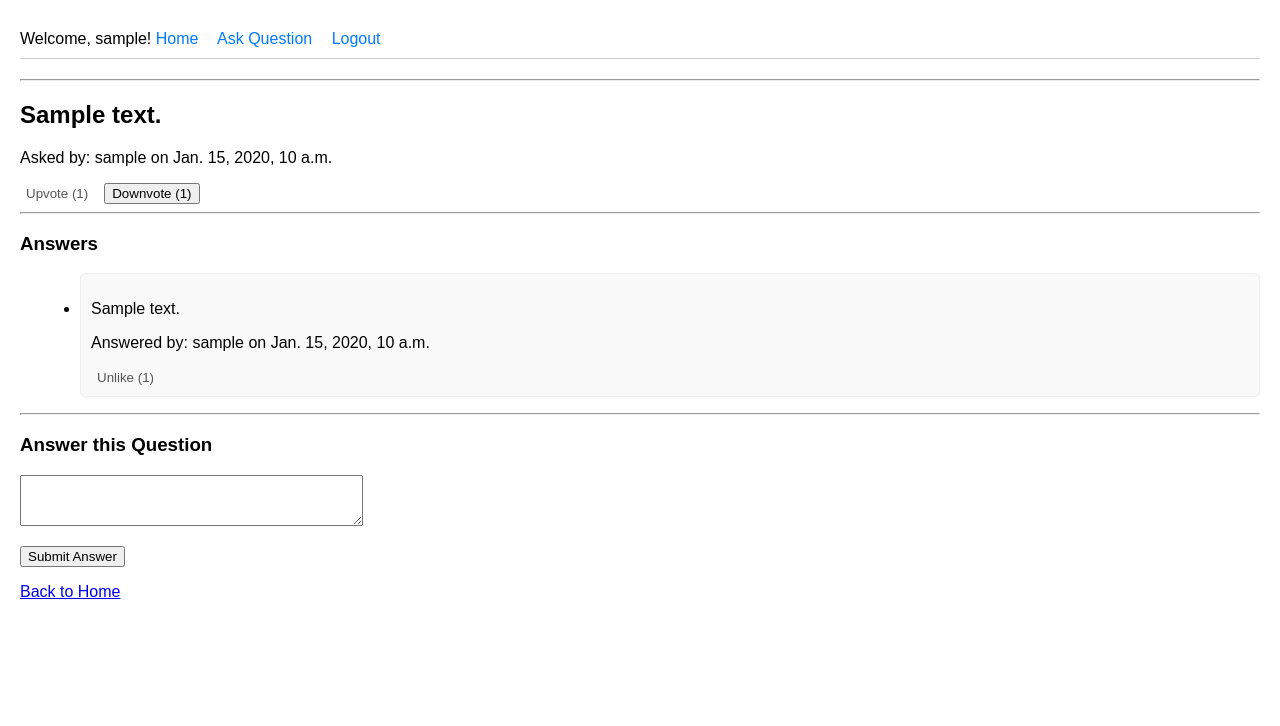
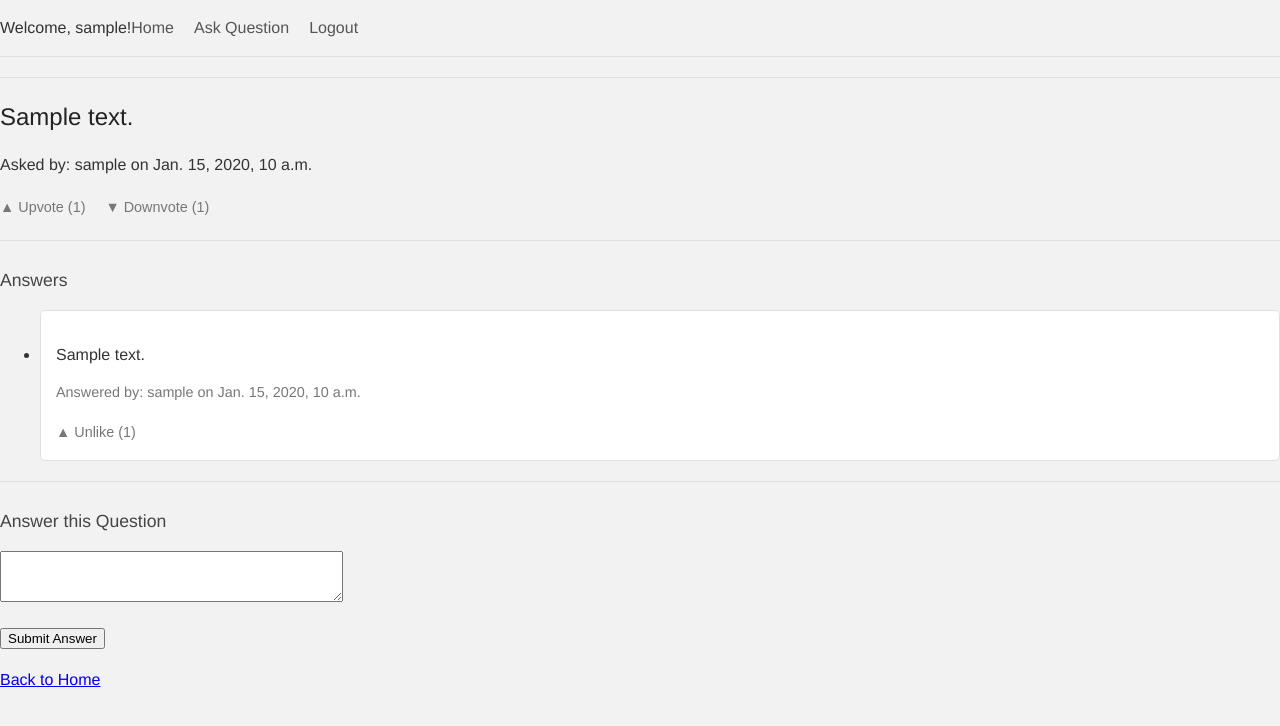
Before and after one commit to rhcp1303/quora, a Django app: page /question/1/ in a window 1280 px wide. Shown: the top 726 px of the page. Run offline with Django 5.2, Linux system fonts and the light colour scheme; a user stored in the database is signed in; tables that the repository leaves empty hold one stand-in row (values such as "Sample post").

Commit message:
fixing ui issue

```diff
--- a/core/views.py
+++ b/core/views.py
@@ -1,5 +1,4 @@
 from django.shortcuts import render, redirect, get_object_or_404
-from django.contrib.auth.forms import AuthenticationForm
 from django.contrib.auth import login, logout
 from django.contrib.auth.decorators import login_required
 from django.urls import reverse
@@ -16,7 +15,7 @@ def register(request):
             return redirect('home')
     else:
         form = RegistrationForm()
-    return render(request, 'html/registration/register.html', {'form': form})
+    return render(request, 'registration/register.html', {'form': form})
 
 def user_login(request):
     if request.method == 'POST':
@@ -27,17 +26,17 @@ def user_login(request):
             return redirect('home')
     else:
         form = LoginForm()
-    return render(request, 'html/registration/login.html', {'form': form})
+    return render(request, 'registration/login.html', {'form': form})
 
 @login_required
 def user_logout(request):
     logout(request)
     return redirect('login')
 
-@login_required
+@login_required(login_url='login')
 def home(request):
     questions = Question.objects.all().order_by('-created_at')
-    return render(request, 'html/core/home.html', {'questions': questions})
+    return render(request, 'core/home.html', {'questions': questions})
 
 @login_required
 def ask_question(request):
@@ -50,14 +49,14 @@ def ask_question(request):
             return redirect('home')
     else:
         form = QuestionForm()
-    return render(request, 'html/core/ask_question.html', {'form': form})
+    return render(request, 'core/ask_question.html', {'form': form})
 
 @login_required
 def view_question(request, question_id):
     question = get_object_or_404(Question, pk=question_id)
     answers = Answer.objects.filter(question=question).order_by('-created_at')
     answer_form = AnswerForm()
-    return render(request, 'html/core/view_question.html', {'question': question, 'answers': answers, 'answer_form': answer_form})
+    return render(request, 'core/view_question.html', {'question': question, 'answers': answers, 'answer_form': answer_form})
 
 @login_required
 def answer_question(request, question_id):
--- a/quora/settings.py
+++ b/quora/settings.py
@@ -123,3 +123,7 @@ STATIC_ROOT = os.path.join(BASE_DIR, 'staticfiles')
 # https://docs.djangoproject.com/en/5.1/ref/settings/#default-auto-field
 
 DEFAULT_AUTO_FIELD = 'django.db.models.BigAutoField'
+
+STATICFILES_DIRS = [
+     os.path.join(BASE_DIR, 'static'),
+ ]
--- /dev/null
+++ b/static/base.css
@@ -0,0 +1,188 @@
+body {
+    font-family: 'Helvetica Neue', Helvetica, Arial, sans-serif; /* Quora uses a similar sans-serif */
+    margin: 0; /* Remove default body margin */
+    background-color: #f2f2f2; /* Light gray background */
+    color: #333; /* Dark gray text */
+    line-height: 1.6;
+}
+
+.container {
+    max-width: 960px; /* Center the content */
+    margin: 20px auto;
+    padding: 20px;
+    background-color: #fff;
+    border: 1px solid #ddd;
+    border-radius: 5px;
+}
+
+nav {
+    padding: 15px 0;
+    margin-bottom: 20px;
+    border-bottom: 1px solid #e0e0e0;
+    display: flex;
+    align-items: center;
+    justify-content: flex-start; /* Align links to the left */
+}
+
+nav a {
+    color: #555;
+    text-decoration: none;
+    margin-right: 20px;
+    font-size: 1rem;
+}
+
+nav a:hover {
+    color: #0887fc; /* Quora's blue */
+}
+
+h2 {
+    color: #222;
+    margin-bottom: 15px;
+    font-weight: 500; /* Slightly lighter than bold */
+}
+
+h3 {
+    color: #444;
+    margin-top: 25px;
+    margin-bottom: 10px;
+    font-size: 1.1rem;
+    font-weight: 500;
+}
+
+.question {
+    padding: 15px;
+    margin-bottom: 15px;
+    border: 1px solid #e0e0e0;
+    border-radius: 5px;
+    background-color: #fff;
+}
+
+.question p:first-of-type {
+    margin-bottom: 10px;
+    font-size: 1.2rem;
+    line-height: 1.4;
+}
+
+.question p:last-of-type {
+    color: #777;
+    font-size: 0.9rem;
+}
+
+.answer {
+    padding: 15px;
+    margin-left: 0; /* Remove default indentation */
+    margin-bottom: 15px;
+    border: 1px solid #e0e0e0;
+    border-radius: 5px;
+    background-color: #fff;
+}
+
+.answer p:first-of-type {
+    line-height: 1.5;
+    margin-bottom: 10px;
+}
+
+.answer p:last-of-type {
+    color: #777;
+    font-size: 0.9rem;
+}
+
+.like-button,
+.dislike-button {
+    background: none;
+    border: none;
+    color: #777;
+    cursor: pointer;
+    font-size: 0.9rem;
+    margin-right: 10px;
+    padding: 5px 0;
+}
+
+.like-button:hover,
+.dislike-button:hover {
+    color: #0887fc;
+}
+
+.like-button::before {
+    content: '▲ '; /* Up arrow */
+}
+
+.dislike-button::before {
+    content: '▼ '; /* Down arrow */
+}
+
+.like-button.liked,
+.dislike-button.disliked {
+    color: #0887fc; /* Highlight when liked/disliked */
+    font-weight: bold;
+}
+
+.errorlist {
+    color: #d9534f; /* Red error color */
+    margin-bottom: 10px;
+    padding: 8px;
+    border: 1px solid #f2dede;
+    border-radius: 4px;
+    background-color: #fdf7f7;
+}
+
+.form-group {
+    margin-bottom: 20px;
+}
+
+.form-group label {
+    display: block;
+    margin-bottom: 8px;
+    font-weight: bold;
+    color: #555;
+}
+
+.form-group input[type="text"],
+.form-group textarea {
+    width: 100%;
+    padding: 10px;
+    border: 1px solid #ccc;
+    border-radius: 4px;
+    box-sizing: border-box;
+    font-size: 1rem;
+}
+
+.form-group textarea {
+    min-height: 100px;
+}
+
+.form-group button {
+    background-color: #0887fc; /* Quora's blue */
+    color: white;
+    padding: 12px 20px;
+    border: none;
+    border-radius: 4px;
+    cursor: pointer;
+    font-size: 1rem;
+}
+
+.form-group button:hover {
+    background-color: #0069d9;
+}
+
+hr {
+    border: 0;
+    border-top: 1px solid #e0e0e0;
+    margin: 20px 0;
+}
+
+/* You might want to add more specific styles for replies later */
+.reply {
+    padding: 10px;
+    margin-left: 20px;
+    margin-bottom: 10px;
+    border-left: 2px solid #ddd;
+    background-color: #f9f9f9;
+    border-radius: 2px;
+    font-size: 0.95rem;
+}
+
+.reply p:last-child {
+    color: #777;
+    font-size: 0.85rem;
+}
--- /dev/null
+++ b/templates/base.html
@@ -0,0 +1,27 @@
+{% load static %}
+<!DOCTYPE html>
+<html>
+<head>
+    <title>Simple Quora</title>
+    <link rel="stylesheet" href="{% static 'base.css' %}">
+
+</head>
+<body>
+    <nav>
+        {% if user.is_authenticated %}
+            <span>Welcome, {{ user.username }}!</span>
+            <a href="{% url 'home' %}">Home</a>
+            <a href="{% url 'ask_question' %}">Ask Question</a>
+            <a href="/logout">Logout</a>
+        {% else %}
+            <a href="{% url 'register' %}">Register</a>
+            <a href="{% url 'login' %}">Login</a>
+        {% endif %}
+    </nav>
+    <hr>
+    <div class="content">
+        {% block content %}
+        {% endblock %}
+    </div>
+</body>
+</html>
--- a/templates/html/core/ask_question.html
+++ b/templates/core/ask_question.html
@@ -1,4 +1,4 @@
-{% extends 'html/base.html' %}
+{% extends 'base.html' %}
 
 {% block content %}
   <h2>Ask a Question</h2>
--- a/templates/html/core/home.html
+++ b/templates/core/home.html
@@ -1,4 +1,4 @@
-{% extends 'html/base.html' %}
+{% extends 'base.html' %}
 
 {% block content %}
   <h1>Recent Questions</h1>
--- a/templates/html/core/view_question.html
+++ b/templates/core/view_question.html
@@ -1,4 +1,4 @@
-{% extends 'html/base.html' %}
+{% extends 'base.html' %}
 
 {% block content %}
   <h2>{{ question.content }}</h2>
--- a/templates/html/base.html
+++ /dev/null
@@ -1,93 +0,0 @@
-<!DOCTYPE html>
-<html>
-<head>
-    <title>Simple Quora</title>
-    <style>
-        body {
-            font-family: sans-serif;
-            margin: 20px;
-        }
-        nav {
-            margin-bottom: 20px;
-            padding: 10px 0;
-            border-bottom: 1px solid #ccc;
-        }
-        nav a {
-            margin-right: 15px;
-            text-decoration: none;
-            color: #007bff;
-        }
-        .question {
-            border: 1px solid #ddd;
-            padding: 15px;
-            margin-bottom: 10px;
-            border-radius: 5px;
-        }
-        .answer {
-            border: 1px solid #eee;
-            padding: 10px;
-            margin-left: 20px;
-            margin-bottom: 10px;
-            border-radius: 5px;
-            background-color: #f9f9f9;
-        }
-        .like-button {
-            background: none;
-            border: none;
-            color: #555;
-            cursor: pointer;
-        }
-        .like-button:hover {
-            color: #007bff;
-        }
-        .errorlist {
-            color: red;
-        }
-        .form-group {
-            margin-bottom: 15px;
-        }
-        .form-group label {
-            display: block;
-            margin-bottom: 5px;
-            font-weight: bold;
-        }
-        .form-group input[type="text"],
-        .form-group textarea {
-            width: 100%;
-            padding: 8px;
-            border: 1px solid #ccc;
-            border-radius: 4px;
-            box-sizing: border-box;
-        }
-        .form-group button {
-            background-color: #007bff;
-            color: white;
-            padding: 10px 15px;
-            border: none;
-            border-radius: 4px;
-            cursor: pointer;
-        }
-        .form-group button:hover {
-            background-color: #0056b3;
-        }
-    </style>
-</head>
-<body>
-    <nav>
-        {% if user.is_authenticated %}
-            <span>Welcome, {{ user.username }}!</span>
-            <a href="{% url 'home' %}">Home</a>
-            <a href="{% url 'ask_question' %}">Ask Question</a>
-            <a href="/logout">Logout</a>
-        {% else %}
-            <a href="{% url 'register' %}">Register</a>
-            <a href="{% url 'login' %}">Login</a>
-        {% endif %}
-    </nav>
-    <hr>
-    <div class="content">
-        {% block content %}
-        {% endblock %}
-    </div>
-</body>
-</html>
--- a/templates/html/registration/login.html
+++ b/templates/registration/login.html
@@ -1,4 +1,4 @@
-{% extends 'html/base.html' %}
+{% extends 'base.html' %}
 
 {% block content %}
   <h2>Login</h2>
--- a/templates/html/registration/register.html
+++ b/templates/registration/register.html
@@ -1,4 +1,4 @@
-{% extends 'html/base.html' %}
+{% extends 'base.html' %}
 
 {% block content %}
   <h2>Register</h2>
```
